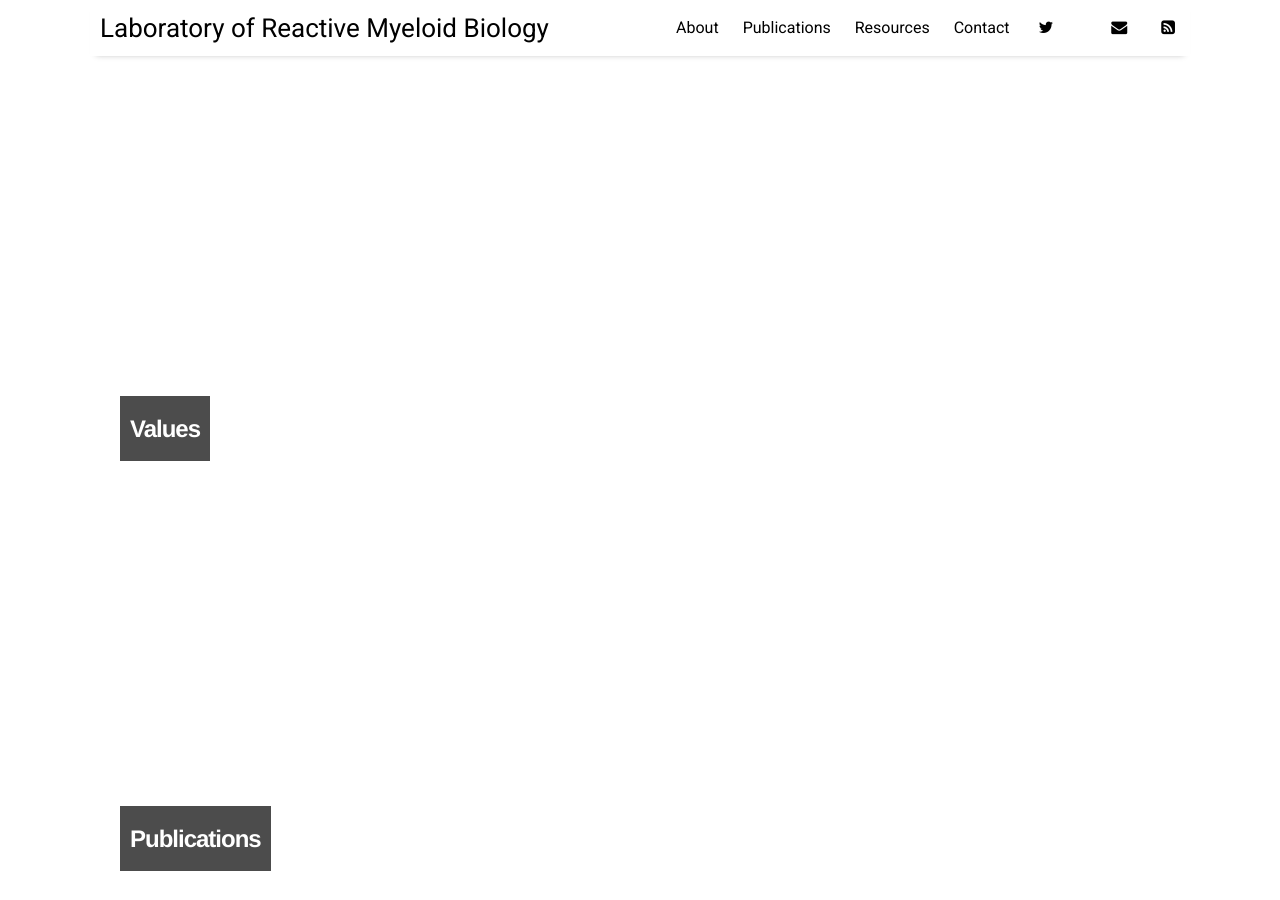
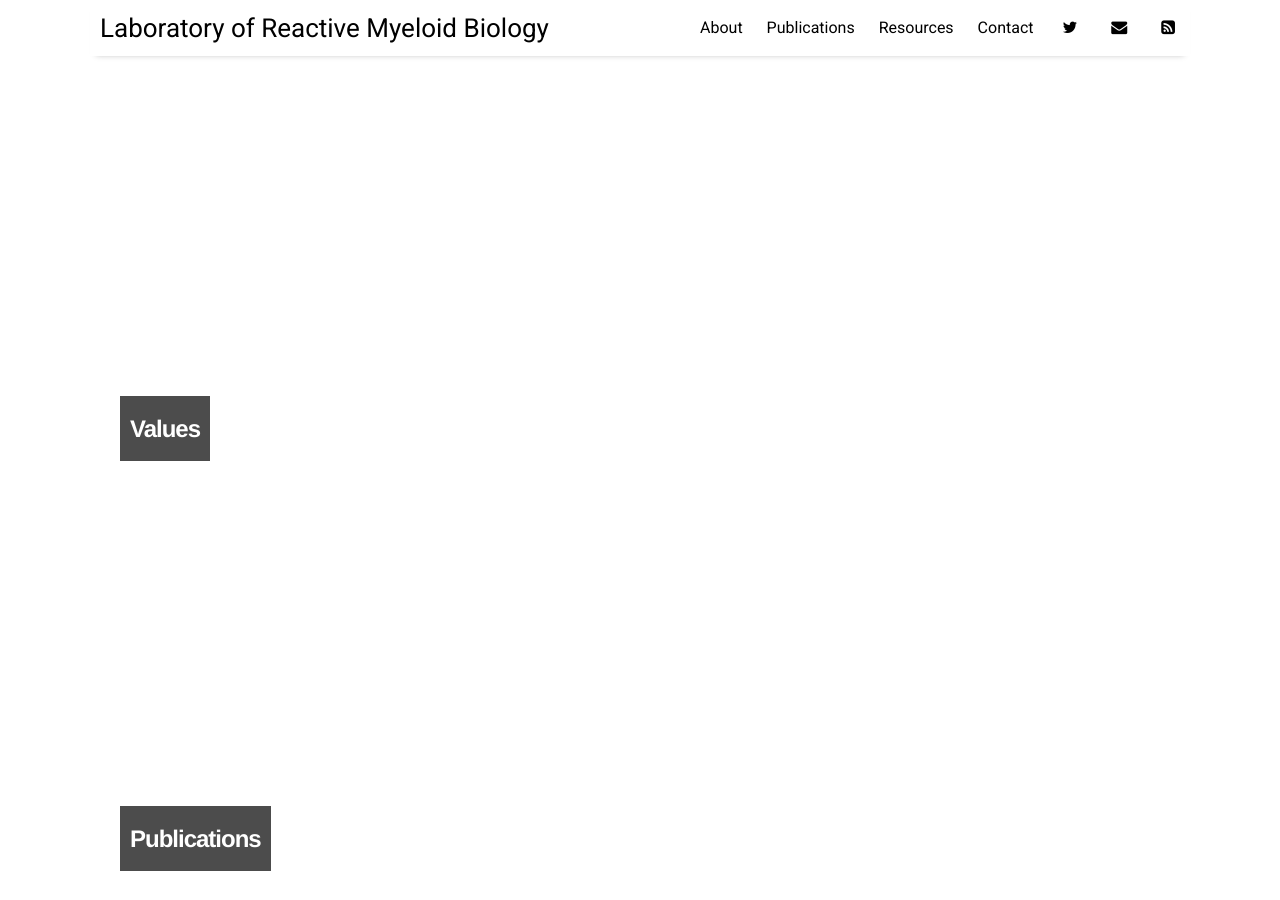
Before and after one commit to s7hegde/s7hegde.github.io, a Jekyll site: the page built from index.html, in a window 1280 px wide and 900 px high. Built offline with Jekyll 4.4.1, drawn with Linux system fonts in a browser that asks for light colours; nearby versions of some CDN libraries; the list of posts is cut into pages by our own code.

Commit message:
Update settings.yml

```diff
--- a/_data/settings.yml
+++ b/_data/settings.yml
@@ -15,7 +15,7 @@ menu:
 # Available social icons are powered by Font Awesome, so you can use any icon that they offer
 social:
 - {icon: 'twitter', link:    'https://twitter.com/samhegde2006'}
-- {icon: 'bluesky', link: 'https://bsky.app/profile/samhegde.bsky.social'}
+#- {icon: 'bluesky', link: 'https://bsky.app/profile/samhegde.bsky.social'}
 - {icon: 'envelope', link:   'mailto:samhegde2006@gmail.com'}
 - {icon: 'rss-square', link: 'feed.xml'}
 # - {icon: 'rss-square', link: 'rss-feed.xml'}
```
